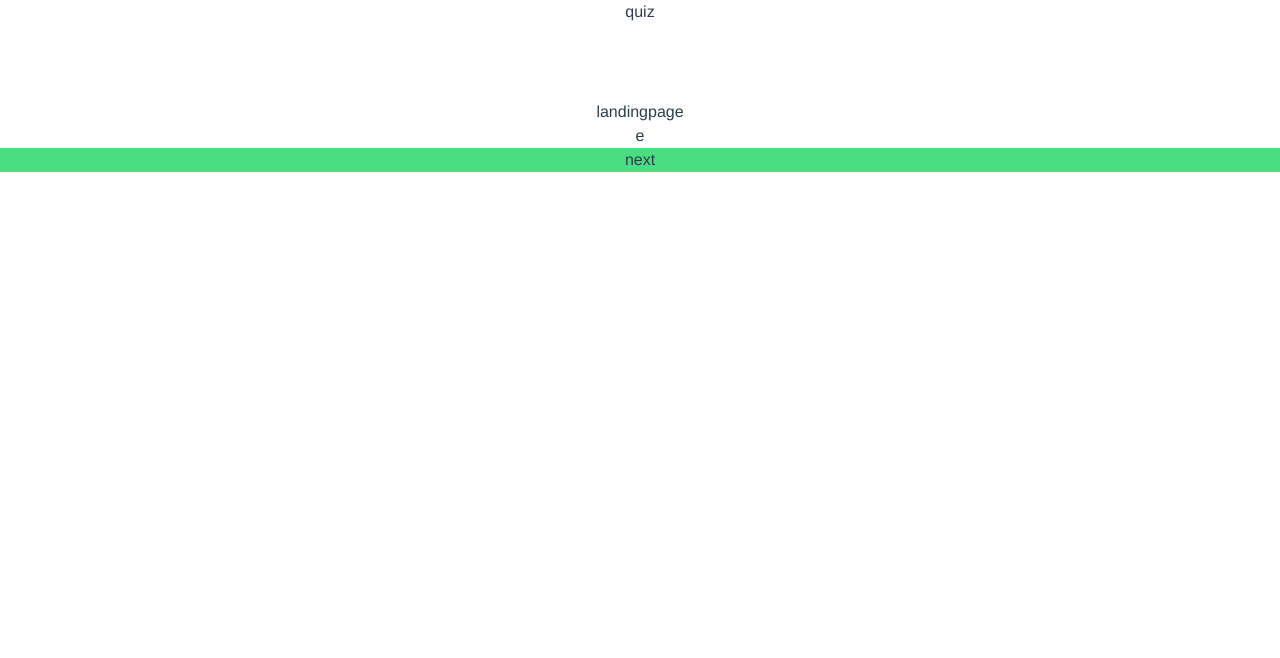
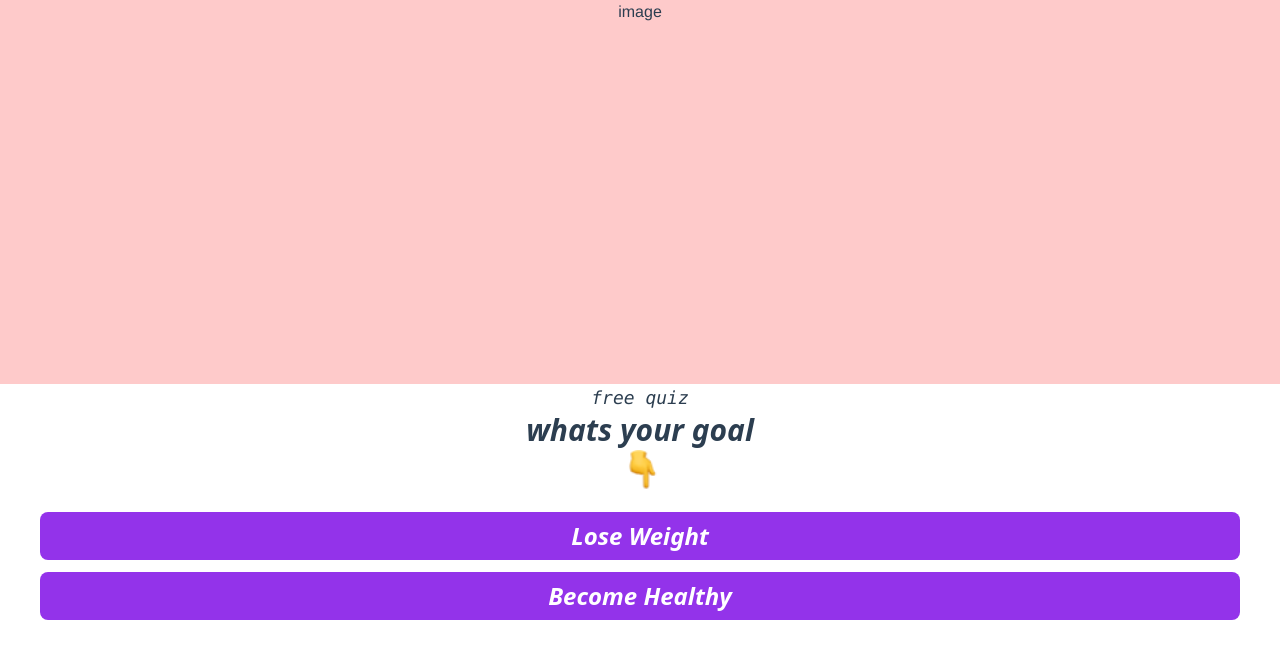
Before and after one commit to krxhna/x-fit, a Vue app: page /quiz in a window 1280 px wide. Shown: the top 658 px of the page. Built offline with nearby package versions, Linux system fonts and the light colour scheme.

Commit message:
landing page aLMOST complete

```diff
--- a/src/views/quiz.vue
+++ b/src/views/quiz.vue
@@ -1,12 +1,18 @@
 <template>
   <div class="quiz">
-    quiz
+
     <!-- landingpage -->
-    <div class="h-56 bg-white flex flex-col justify-center" v-if="pagenumber == 1">
-      landingpage
-      <div class="d">e</div>
+    <div class=" bg-white flex flex-col justify-center align-middle" v-if="pagenumber == 1">
 
-      <button class="bg-green-400" @click="pagenumber = 2">next</button>
+      <div class="bg-red-200 h-96" >image</div>
+      <div class="text-lg font-mono  italic">free quiz</div>
+      <div class="text-3xl font-sans mx-3 font-bold italic">whats your goal</div>
+
+        <img class=" block mx-auto my-3 animate-bounce h-10 w-10" src="../assets/hamd.png" />
+
+
+      <button class="bg-purple-600 rounded-lg font-sans italic text-white text-2xl font-bold mx-10 p-2" @click="pagenumber = 2">Lose Weight</button>
+      <button class="bg-purple-600 rounded-lg font-sans italic text-white text-2xl font-bold mx-10 p-2 my-3" @click="pagenumber = 2">Become Healthy</button>
     </div>
 
     <!-- //gender -->
@@ -127,11 +133,11 @@
       >Slow and Steady</div>
             <div
         class="bg-purple-200 m-4 p-5 rounded-lg text-xl font-sans font-semibold text-black"
-        @click="pagenumber = 7"
+        @click="loadingbefore()"
       >Medium pace</div>
             <div
         class="bg-purple-200 m-4 p-5 rounded-lg text-xl font-sans font-semibold text-black"
-        @click="pagenumber = 7"
+        @click="loadingbefore()"
       >Agreesive weight loss</div>
     </div>
 <!-- results -->
@@ -198,6 +204,13 @@ export default {
   },
 
   methods:{
+
+
+    loadingbefore(){
+      this.pagenumber=7;
+      setTimeout(this.pagenumber=7, 3000);
+
+    },
 
     bodyfat(bf,weight1){
 
```
Also changed, not shown: src/assets/hamd.png (added).
